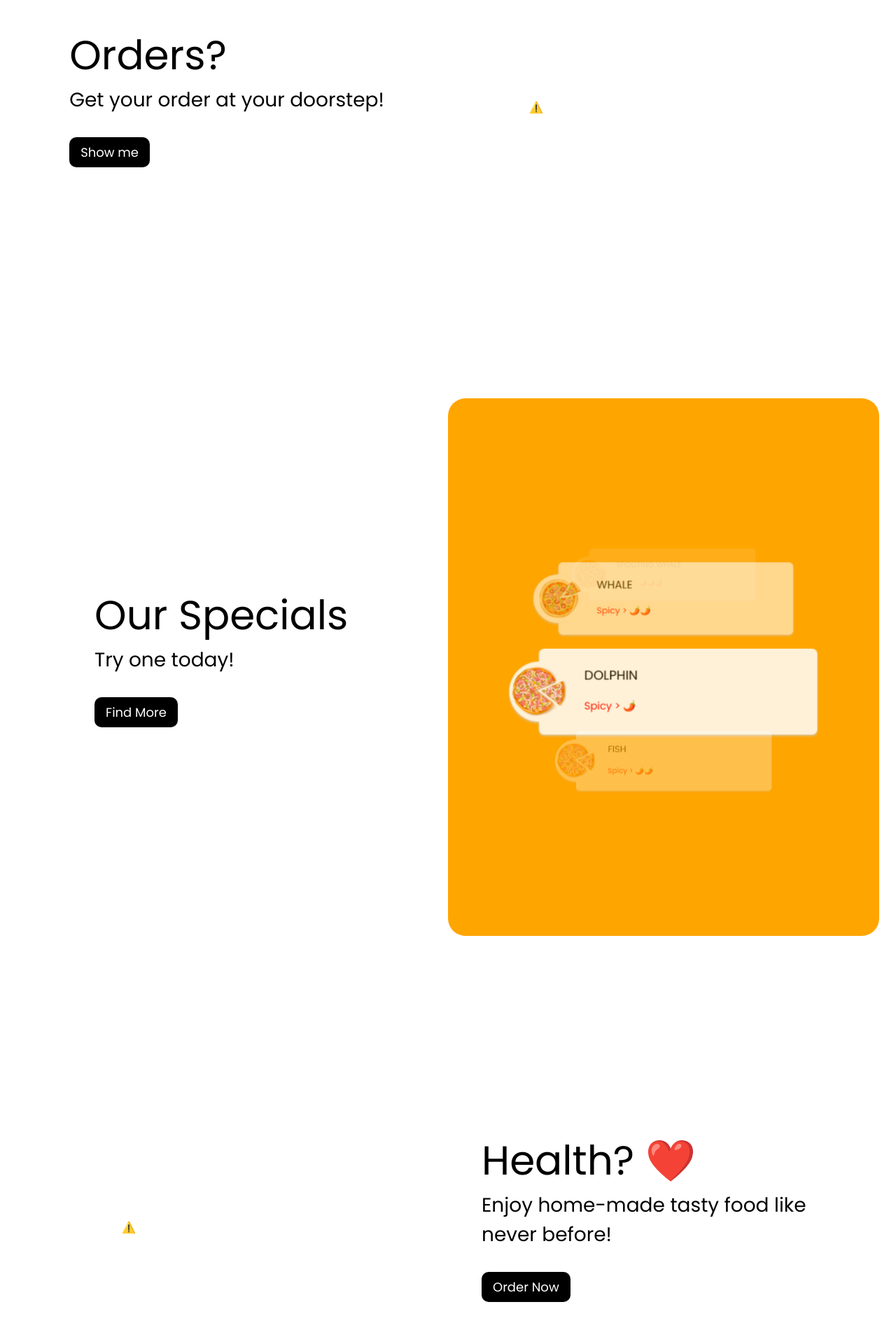
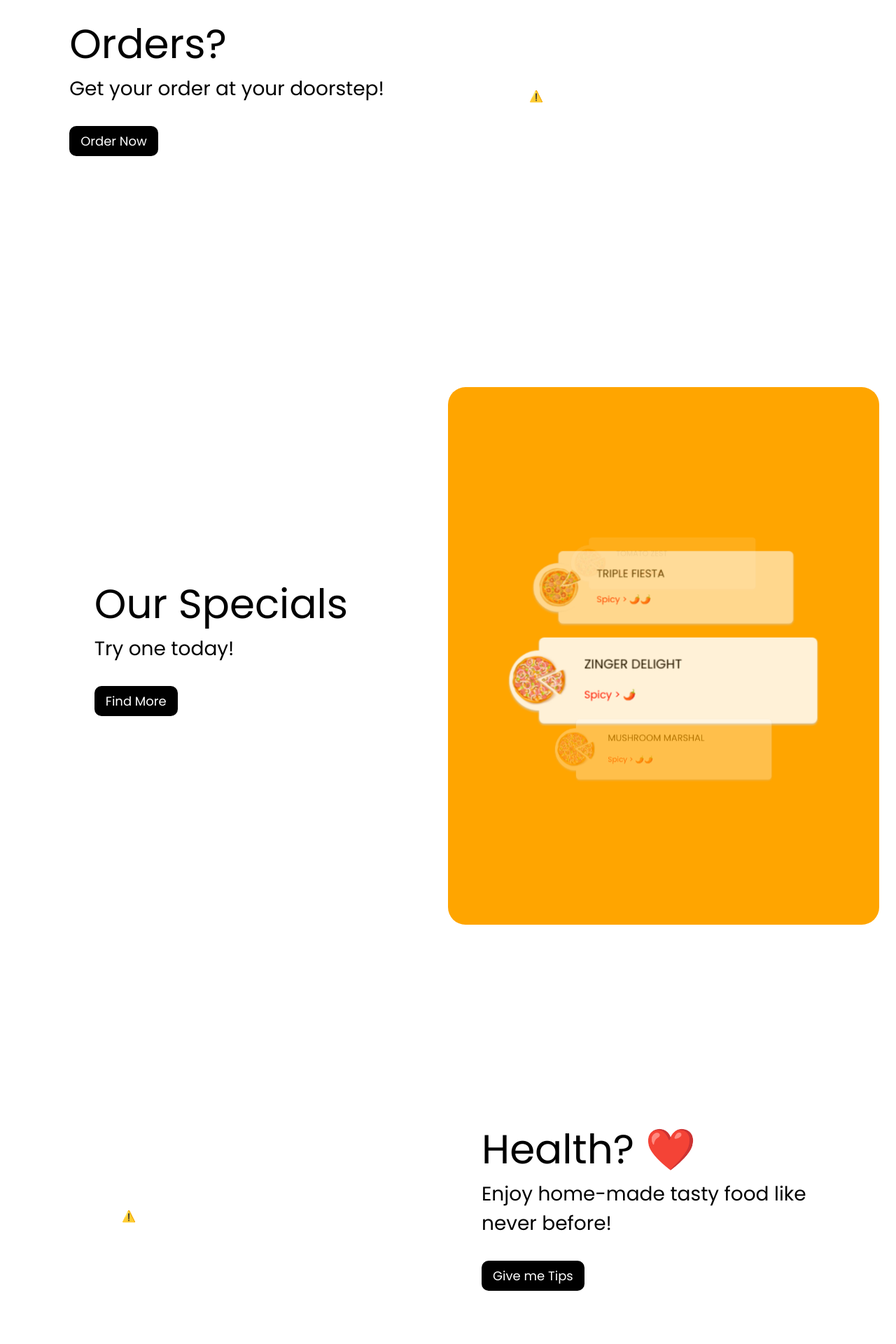
Before and after one commit to PranavPrakasan07/OrderPizza, a PHP site: page / in a window 1280 px wide. Shown: the part 1120-3040 px from the top of the page at 70% size. Run offline with PHP 8.4, Linux system fonts and the light colour scheme.

Commit message:
Added pages

```diff
--- a/css/main.css
+++ b/css/main.css
@@ -63,6 +63,7 @@ p{
     display: flex;
     background-color: orange;
     border-radius: 25px;
+    padding: 16px;
     justify-content: center;
     align-items: center;
 }
--- a/css/navbar.css
+++ b/css/navbar.css
@@ -12,14 +12,14 @@
     display: block;
     color: black;
     text-align: center;
-    padding: 16px;
+    padding: 4px 16px 4px 16px;
     text-decoration: none;
     font-size: 16px;
-    margin: 0px 8px 0px 8px;
+    margin: 4px 8px 4px 8px;
   }
 
   /* Change the color of links on hover */
-  .navbar a:hover {
+  .navbar #hoverable a:hover {
     background-color: black;
     color: white;
     border-radius: 25px;
--- a/index.html
+++ b/index.html
@@ -30,12 +30,14 @@
     <!-- Navbar starts here -->
 
     <div class="navbar" id="navbar">
-        <a href="#Home">Home</a>
-        <a href="#Order">Order</a>
-        <a href="#Specials">Specials</a>
-        <a href="#Benefits">Benefits</a>
-        <a href="#Contact">Contact</a>
-        <a href="#about">Login</a>
+        <div id="hoverable">
+            <a href="#Home">    </a>
+            <a href="#Order">Order</a>
+            <a href="#Specials">Specials</a>
+            <a href="#Benefits">Benefits</a>
+            <a href="#Contact">Contact</a>
+            <a href="#about">Login</a>
+        </div>
         <a href="javascript:void(0);" class="icon" onclick="toggleNavbar()">
             <i class="fa fa-bars"></i>
         </a>
@@ -43,7 +45,7 @@
 
     <!-- Navbar ends here -->
 
-    <div class="flex-container"  id="Home">
+    <div class="flex-container" id="Home">
         <div class="flex-item-left">
 
             <div id="block_1">
@@ -68,7 +70,7 @@
 
                 <p class="sub_title">Orders?</p>
                 <p class="content">Get your order at your doorstep!</p>
-                <div class="black_button"><a href="https://www.figma.com/">Show me</a></div>
+                <div class="black_button"><a href="https://www.figma.com/">Order Now</a></div>
 
             </div>
         </div>
@@ -105,7 +107,7 @@
                             <img class="specials_carousal_image" src="images/pizza_images/pizza_3.png" width="150%">
                         </div>
                         <div class='carousel__item-body'>
-                            <p class='title'>spouting whale</p>
+                            <p class='title'>Tomato Zest</p>
                             <p class="spice">Spicy > 🌶️🌶️🌶️</p>
                         </div>
                     </div>
@@ -114,7 +116,7 @@
                             <img class="specials_carousal_image" src="images/pizza_images/pizza_1.png" width="150%">
                         </div>
                         <div class='carousel__item-body'>
-                            <p class='title'>whale</p>
+                            <p class='title'>Triple Fiesta</p>
                             <p class="spice">Spicy > 🌶️🌶️</p>
                         </div>
                     </div>
@@ -123,7 +125,7 @@
                             <img class="specials_carousal_image" src="images/pizza_images/pizza_2.png" width="150%">
                         </div>
                         <div class='carousel__item-body'>
-                            <p class='title'>dolphin</p>
+                            <p class='title'>Zinger Delight</p>
                             <p class="spice">Spicy > 🌶️</p>
                         </div>
                     </div>
@@ -133,7 +135,7 @@
 
                         </div>
                         <div class='carousel__item-body'>
-                            <p class='title'>fish</p>
+                            <p class='title'>Mushroom Marshal</p>
                             <p class="spice">Spicy > 🌶️🌶️</p>
                         </div>
                     </div>
@@ -143,7 +145,7 @@
                             <img class="specials_carousal_image" src="images/pizza_images/pizza_3.png" width="150%">
                         </div>
                         <div class='carousel__item-body'>
-                            <p class='title'>tropical fish</p>
+                            <p class='title'>Chicken Fest</p>
                             <p class="spice">Spicy > 🌶️🌶️</p>
                         </div>
                     </div>
@@ -152,7 +154,7 @@
                             <img class="specials_carousal_image" src="images/pizza_images/pizza_1.png" width="150%">
                         </div>
                         <div class='carousel__item-body'>
-                            <p class='title'>blowfish</p>
+                            <p class='title'>Veg Vega</p>
                             <p class="spice">Spicy > 🌶️🌶️🌶️</p>
                         </div>
                     </div>
@@ -161,7 +163,7 @@
                             <img class="specials_carousal_image" src="images/pizza_images/pizza_1.png" width="150%">
                         </div>
                         <div class='carousel__item-body'>
-                            <p class='title'>shark</p>
+                            <p class='title'>PizzaMaker's Spl</p>
                             <p class="spice">Spicy > 🌶️🌶️</p>
                         </div>
                     </div>
@@ -170,7 +172,7 @@
                             <img class="specials_carousal_image" src="images/pizza_images/pizza_1.png" width="150%">
                         </div>
                         <div class='carousel__item-body'>
-                            <p class='title'>octopus</p>
+                            <p class='title'>Corn Fiesta</p>
                             <p class="spice">Spicy > 🌶️🌶️</p>
                         </div>
                     </div>
@@ -179,7 +181,7 @@
                             <img class="specials_carousal_image" src="images/pizza_images/pizza_1.png" width="150%">
                         </div>
                         <div class='carousel__item-body'>
-                            <p class='title'>spiral shell</p>
+                            <p class='title'>Binga Pizza</p>
                             <p class="spice">Spicy > 🌶️🌶️</p>
                         </div>
                     </div>
@@ -205,7 +207,7 @@
                 <p class="sub_title">Health? ❤️</p>
                 <p class="content">Enjoy home-made tasty food like never before!</p>
 
-                <div class="black_button"><a href="https://www.figma.com/">Order Now</a></div>
+                <div class="black_button"><a href="https://www.figma.com/">Give me Tips</a></div>
             </div>
 
         </div>
```
Also changed, not shown: pages/benefits.html (added, +21 -0 lines), pages/login.html (added, +21 -0 lines), pages/order.html (added, +21 -0 lines), pages/specials.html (added, +21 -0 lines).
